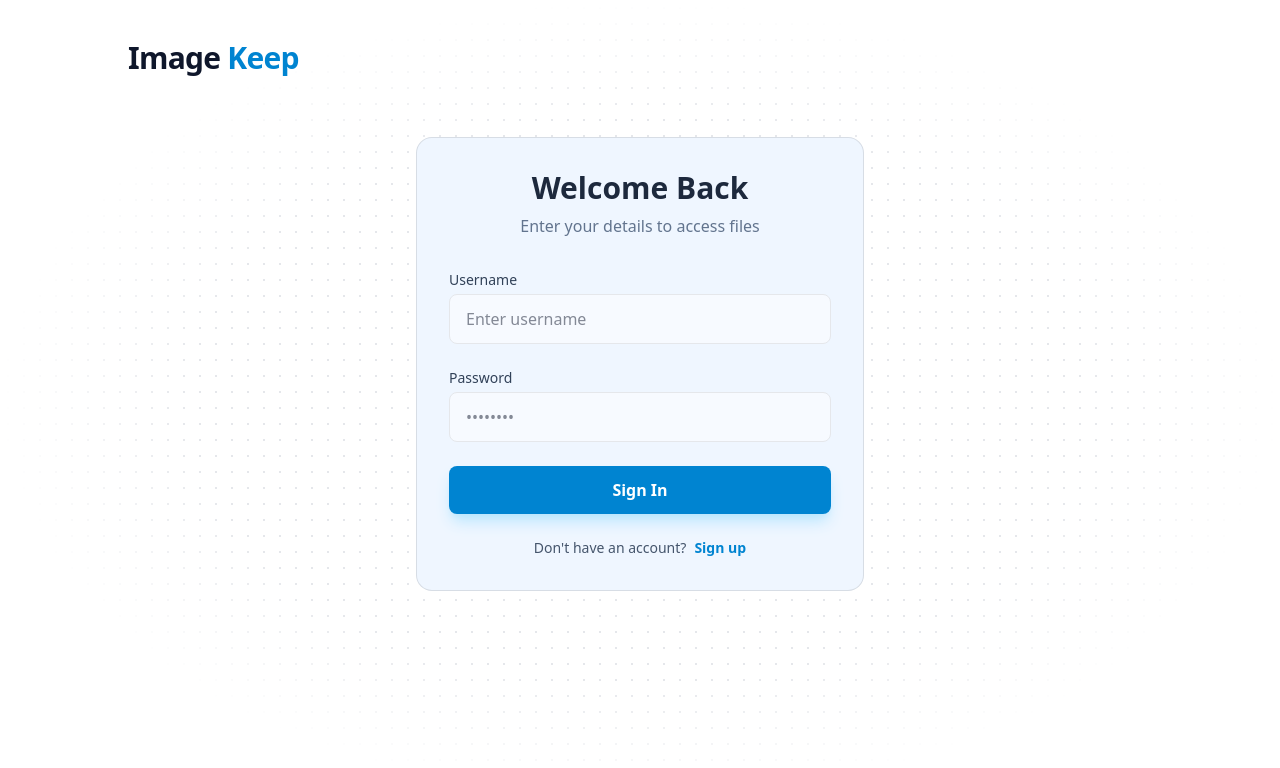
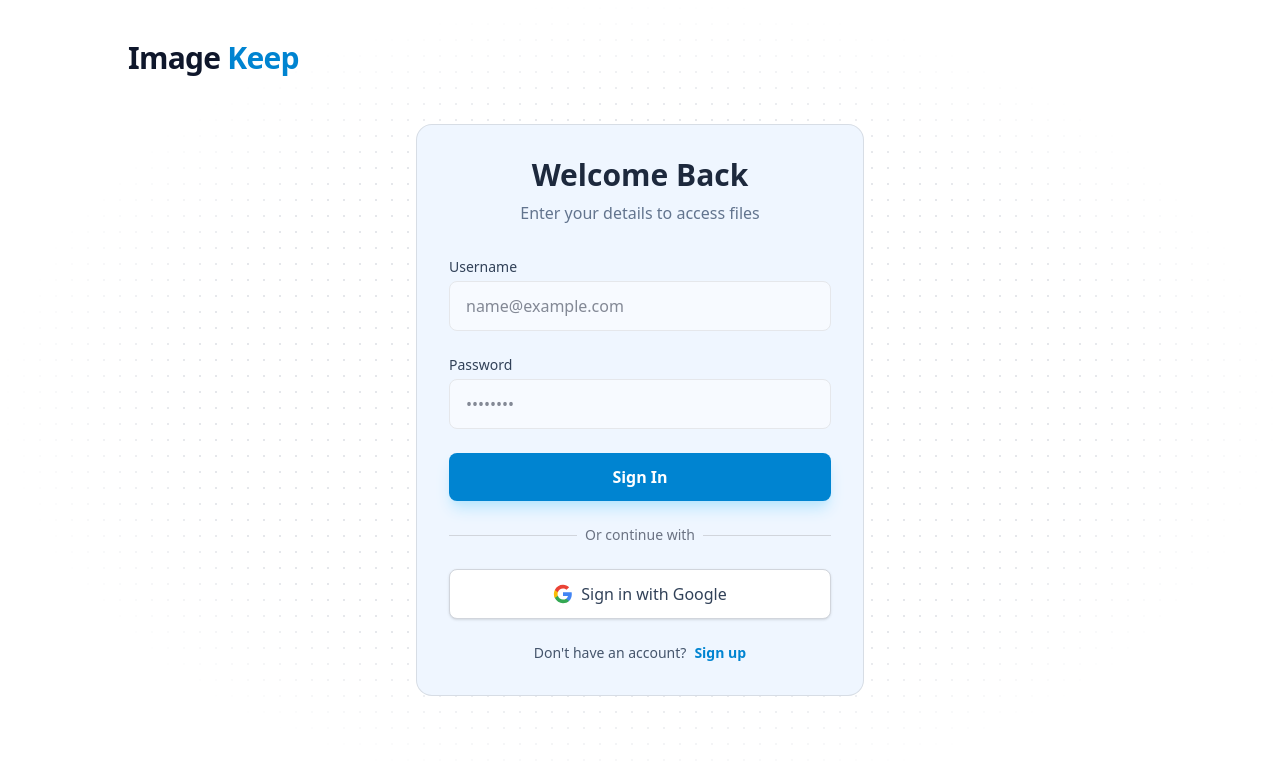
Before and after one commit to lolvansh/File_upload_flask_app, a React app in the folder frontend/: page / in a window 1280 px wide. Shown: the top 768 px of the page. Built offline with nearby package versions, Linux system fonts and the light colour scheme; no server answers; the HTML template or start-up script is replaced by a standard one.

Commit message:
firebase login

```diff
--- a/frontend/package.json
+++ b/frontend/package.json
@@ -11,6 +11,7 @@
   },
   "dependencies": {
     "@tailwindcss/vite": "^4.1.17",
+    "firebase": "^12.6.0",
     "react": "^19.2.0",
     "react-dom": "^19.2.0",
     "react-hot-toast": "^2.6.0"
--- a/frontend/src/components/Login.jsx
+++ b/frontend/src/components/Login.jsx
@@ -2,45 +2,96 @@ import React, { useState } from "react";
 import toast from "react-hot-toast";
 import { API_URL } from "../config";
 
+import { auth, googleProvider } from "../firebase-config";
+import {
+    signInWithEmailAndPassword,
+    createUserWithEmailAndPassword,
+    signInWithPopup
+} from "firebase/auth";
+
 function Login({ onLogin }){
     const [isRegistering, setIsRegistering] = useState(false);
-    const [username, setUsername] = useState("");
+    const [email, setEmail] = useState("");
     const [password, setPassword] = useState("");
     const [isLoading, setIsLoading] = useState(false);
+
+
+    const verifyTokenWithBackend = async (token) =>{
+        const response = await fetch(`${API_URL}/api/verify-user`,{
+            method: "POST",
+            headers: {
+                "Content-Type": "application/json",
+                "Authorization": "Bearer " + token
+            }
+        });
+
+        if (!response.ok){
+            const errordata = await response.json();
+            throw new Error(errordata.error || "Backend verification failed")
+        }
+        return await response.json
+    };
+
+    const handleGoogleLogin = async () =>{
+        setIsLoading(true);
+        const loadingId = toast.loading("Connecting to Google...");
+
+        try{
+            const result = await signInWithPopup(auth, googleProvider)
+            const user = result.user;
+
+            const token = await user.getIdToken();
+            await verifyTokenWithBackend(token);
+
+            toast.success(`Welcome ${user.displayName}!`, {id: loadingId});
+            onLogin(token)
+        }catch (error){
+            console.error("Google login error",error);
+            toast.error("Google sign-in Failed", {id: loadingId});
+        }finally {
+            setIsLoading(false);
+        }
+    };
 
     const handleSubmit= async (e) => {
         e.preventDefault();
         setIsLoading(true);
+
         const endpoint = isRegistering
             ? `${API_URL}/api/register`
             : `${API_URL}/api/login`;
 
         const loadingId = toast.loading(isRegistering ? "creating account..." : "Signing In...")
 
-        try{
-            const response = await fetch(endpoint, {
-                method: "POST",
-                headers: {"content-type": "application/json"},
-                body: JSON.stringify({username, password})
-            });
-            const data = await response.json();
+        try {
+            let userCredential;
 
-            if(response.ok){
-                toast.success(isRegistering ? "Accound Created!" : "Welcome Back!", { id: loadingId})
-                if (isRegistering){
-                    setIsRegistering(false)
-                }else{
-                    onLogin(data.token)
-                }
+            if(isRegistering){
+                userCredential= await createUserWithEmailAndPassword(auth, email, password);
             }else{
-                toast.error(data.message || "error",{ id: loadingId});
+                userCredential = await signInWithEmailAndPassword(auth, email, password)
             }
+
+            const token = await userCredential.user.getIdToken();
+
+            await verifyTokenWithBackend(token)
+
+            toast.success(isRegistering ? "Account Created!" : "Welcome Back!", {id: loadingId});
+            onLogin(token);
         }catch(error){
-            toast.error("Network error", {id: loadingId})
-        }finally{
-            setIsLoading(false);
+            console.error(error);
+            let msg = "Authentication Error";
+            if (error.code === 'auth/wrong-password') msg = "Incorrect password";
+            if (error.code === 'auth/user-not-found') msg = "No account with this email";
+            if (error.code === 'auth/email-already-in-use') msg = "Email already taken";
+            if (error.code === 'auth/weak-password'){
+                msg = "Password too weak"
         }
+        toast.error(msg, {id: loadingId});
+    }finally{
+        setIsLoading(false)
     };
+}
 
     return(
         <div className="flex flex-col items-center justify-center min-h-[60vh]">
@@ -54,11 +105,11 @@ function Login({ onLogin }){
                     <div>
                         <label className="block text-sm font-medium text-slate-700 mb-1">Username</label>
                         <input
-                            type="text"
-                            value={username}
-                            onChange={(e)=> setUsername(e.target.value)}
+                            type="email"
+                            value={email}
+                            onChange={(e)=> setEmail(e.target.value)}
                             className="w-full px-4 py-3 rounded-lg bg-white/50 border border-gray-200 focus:border-sky-500 focus:ring-2 focus:ring-sky-200 outline-none transition-all"
-                            placeholder="Enter username"
+                            placeholder="name@example.com"
                             required />
                     </div>
                     <div>
@@ -80,6 +131,29 @@ function Login({ onLogin }){
                         {isLoading ? "Processing..." : (isRegistering ? "Sign Up" : "Sign In")}
                     </button>
                 </form>
+                <div className="relative my-6">
+                    <div className="absolute inset-0 flex items-center">
+                        <div className="w-full border-t border-gray-300"></div>
+                    </div>
+                    <div className="relative flex justify-center text-sm">
+                        <span className="px-2 bg-blue-50 text-gray-500">Or continue with</span>
+                    </div>
+                </div>
+                <button
+                    type="button"
+                    onClick={handleGoogleLogin}
+                    disabled={isLoading}
+                    className="w-full py-3 px-4 bg-white hover:bg-gray-50 text-slate-700 font-medium border border-gray-300 rounded-lg shadow-sm transition-all flex items-center justify-center gap-2 transform active:scale-95"
+                >
+                    <svg className="w-5 h-5" viewBox="0 0 24 24">
+                        <path d="M22.56 12.25c0-.78-.07-1.53-.2-2.25H12v4.26h5.92c-.26 1.37-1.04 2.53-2.21 3.31v2.77h3.57c2.08-1.92 3.28-4.74 3.28-8.09z" fill="#4285F4" />
+                        <path d="M12 23c2.97 0 5.46-.98 7.28-2.66l-3.57-2.77c-.98.66-2.23 1.06-3.71 1.06-2.86 0-5.29-1.93-6.16-4.53H2.18v2.84C3.99 20.53 7.7 23 12 23z" fill="#34A853" />
+                        <path d="M5.84 14.09c-.22-.66-.35-1.36-.35-2.09s.13-1.43.35-2.09V7.07H2.18C1.43 8.55 1 10.22 1 12s.43 3.45 1.18 4.93l2.85-2.22.81-.62z" fill="#FBBC05" />
+                        <path d="M12 5.38c1.62 0 3.06.56 4.21 1.64l3.15-3.15C17.45 2.09 14.97 1 12 1 7.7 1 3.99 3.47 2.18 7.07l3.66 2.84c.87-2.6 3.3-4.53 6.16-4.53z" fill="#EA4335" />
+                    </svg>
+                    Sign in with Google
+                </button>
+
                 <div className="mt-6 text-center text-sm text-slate-600">
                     {isRegistering ? "Already have an account?" : "Don't have an account?"}
                     <button
@@ -91,8 +165,9 @@ function Login({ onLogin }){
                 </div>
             </div>
         </div>
-    )
+    );
 }
 
 
-export default Login
+
+export default Login;
--- /dev/null
+++ b/frontend/src/firebase-config.js
@@ -0,0 +1,20 @@
+import { initializeApp } from "firebase/app";
+import { getAuth, GoogleAuthProvider } from "firebase/auth";
+
+// PASTE YOUR CONFIG FROM STEP 1 HERE
+const firebaseConfig = {
+  apiKey: "AIzaSyDToJmCbSg7eKGYRAXfW7nvIV66VOlrthA",
+  authDomain: "image-keep-storage.firebaseapp.com",
+  projectId: "image-keep-storage",
+  storageBucket: "image-keep-storage.firebasestorage.app",
+  messagingSenderId: "274777899696",
+  appId: "1:274777899696:web:239358bd502adc53b27175",
+  measurementId: "G-9ZVHWMB2TG"
+};
+
+// Initialize Firebase
+const app = initializeApp(firebaseConfig);
+
+// Export the Auth instance so we can use it in Login.jsx
+export const auth = getAuth(app);
+export const googleProvider = new GoogleAuthProvider();
```
Also changed, not shown: 1 other file (tests, documents, lock files or other folders).
